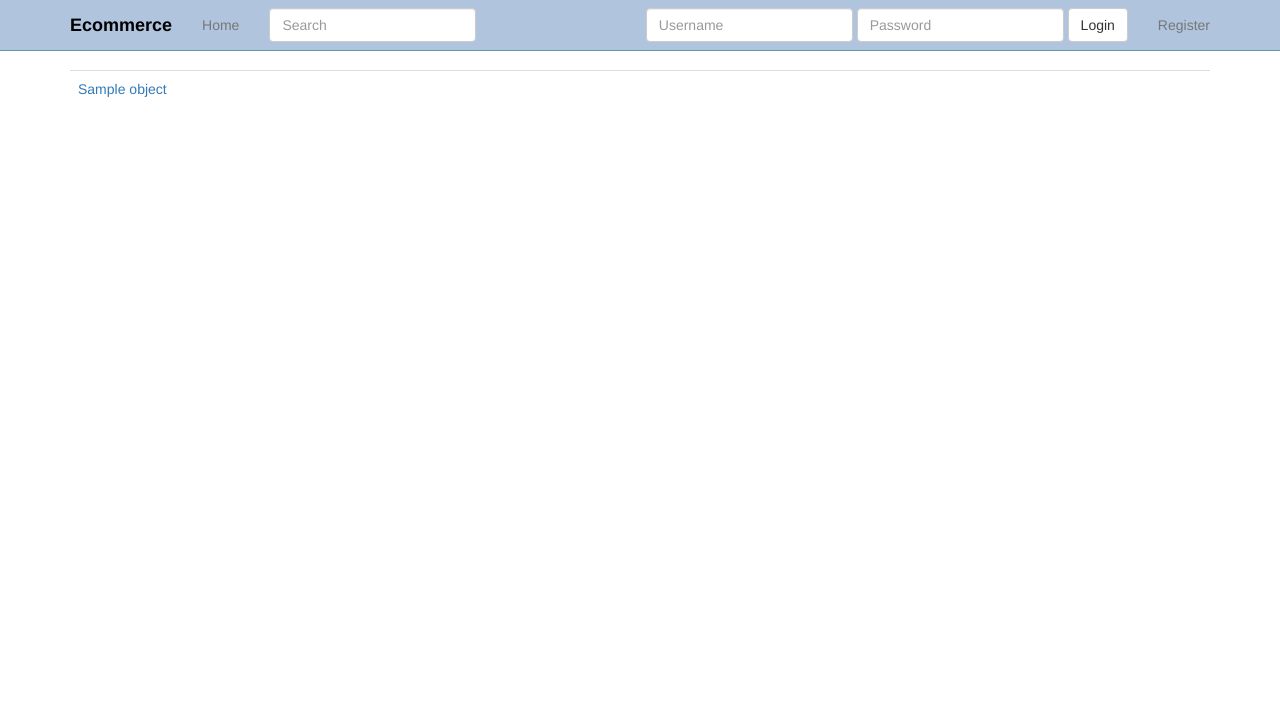
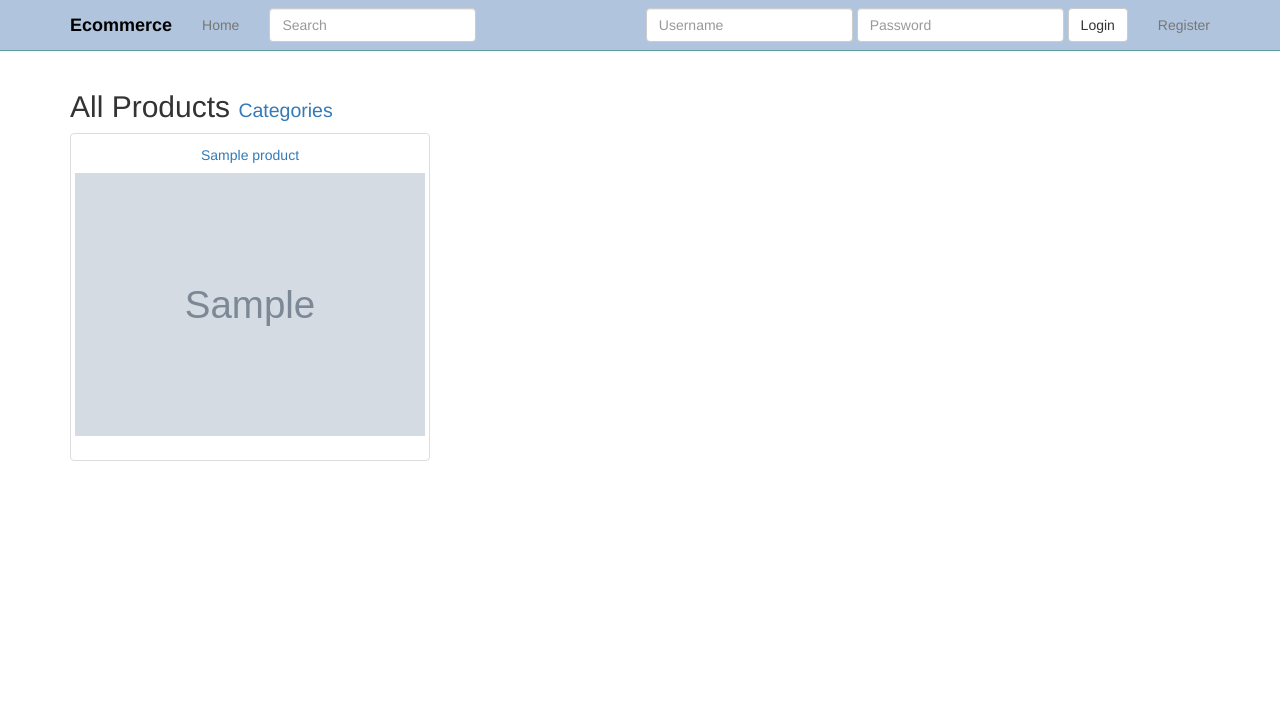
Before and after one commit to KartikShrikantHegde/Django_Ecommerce, a Django app: template src/products/templates/products/product_list.html in a window 1280 px wide. Shown: the top 721 px of the page. Run offline with Django 3.2, Linux system fonts and the light colour scheme; the template is opened without the code that fills it: most values are stand-ins (such as "Sample title", 1, 10 or a date in 2020); grey boxes marked "Sample" are stand-in pictures; some libraries are stand-ins or nearby versions.

Commit message:
Adding thumbnails to all the products using bootstrap styling

```diff
--- a/src/products/templates/products/product_detail.html
+++ b/src/products/templates/products/product_detail.html
@@ -45,11 +45,12 @@
     {% if object.get_image_url %}
     <div>
 
-    <img class="img-responsive" src="{{ object.get_image_url }}" />
+    <img id="img" class="img-responsive" src="{{ object.get_image_url }}" />
 {#    <img id="img" class="img-responsive" src="{{ img.image.url }}" />#}
 
     </div>
     {% endif %}
+
     <p class="lead">{{ object.description }}</p>
 </div>
 {#    if there  are more than one variation to our product#}
--- a/src/products/templates/products/product_list.html
+++ b/src/products/templates/products/product_list.html
@@ -2,17 +2,22 @@
 
 {% block content %}
 
-    <table class="table table-responsive">
+    <h2>All Products <small><a href="{% url "categories" %}">Categories</a> </small></h2>
 
-{% for object in object_list %}
-<tr>
-<td><a href="{{ object.get_absolute_url }}"> {{ object.title }}</a></td>
-
-</tr>
+    <div class="row">
+{% for product in object_list %}
+    <div class="col-xs-4">
+            <div class="thumbnail text-center">
+            <h5><a href="{{ product.get_absolute_url }}"> {{ product.title }}</a></h5>
+            {% if product.get_image_url %}
+            <a href="{{ product.get_absolute_url }}"><img id="img" class="img-responsive" src="{{ product.get_image_url }}" /></a><br>
+            {% endif %}
+            </div>
+        </div>
+    {% cycle '' '' '</div><div class="row">' %}
 
     {% endfor %}
-</table>
-
+</div>
 {#    {{ now }}#}
 {##}
 {#    {{ user }}#}
```
Also changed, not shown: src/products/templates/products/category_detail.html (+14 -6 lines), src/templates/base.html (line endings or trailing spaces), 1 other file.
